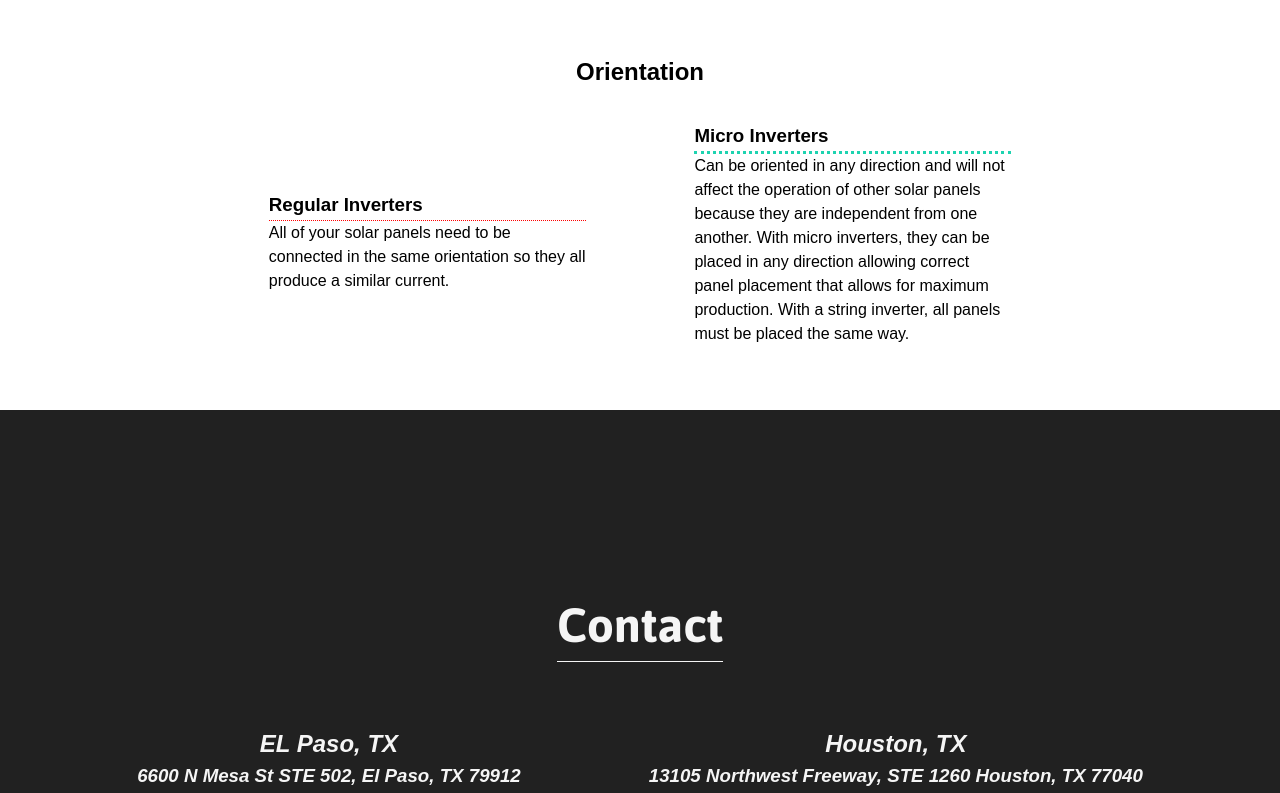
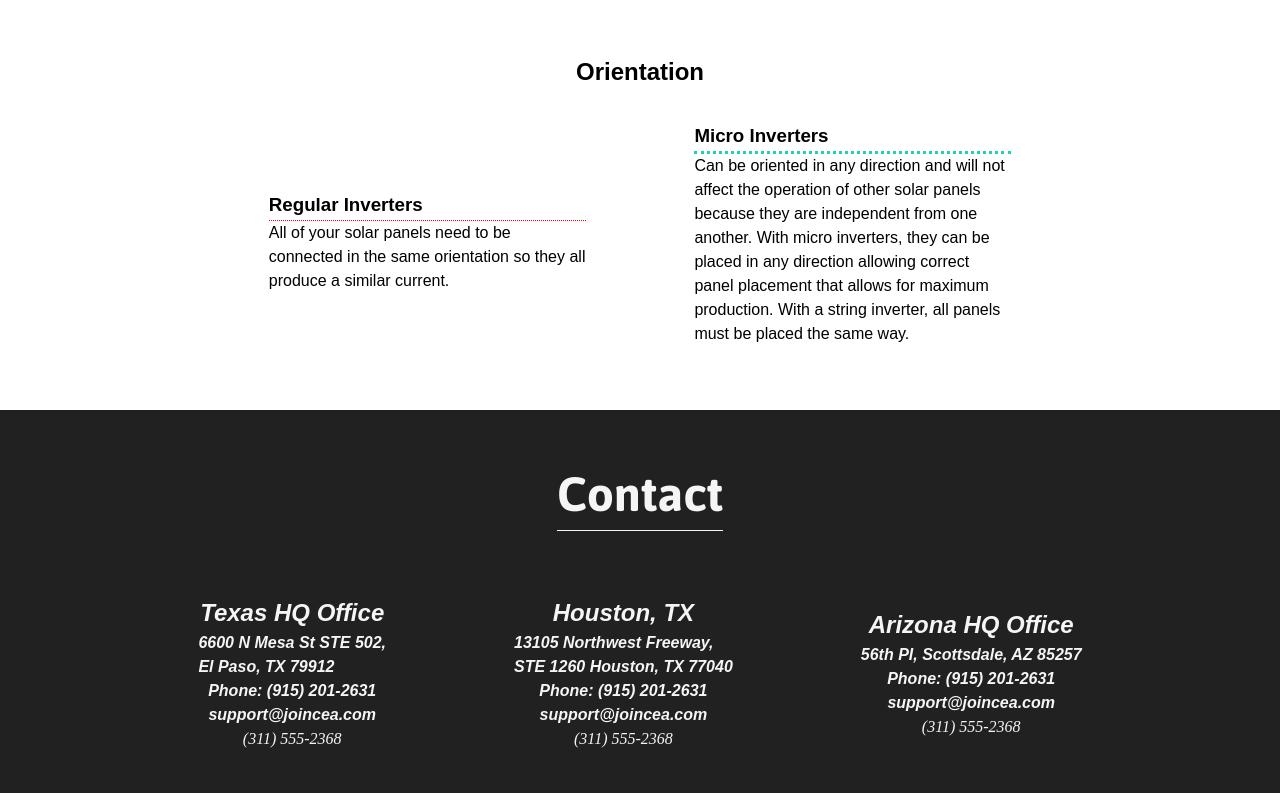
Before and after one commit to eric-santosCEA/second-solarcea, a React (Create React App) app: page /solar-basics in a window 1280 px wide. Shown: the part 2000-2793 px from the top of the page. Built offline with nearby package versions, Linux system fonts and the light colour scheme.

Commit message:
fixed footer height

```diff
--- a/src/components/Footer.js
+++ b/src/components/Footer.js
@@ -15,20 +15,61 @@ const Footer = () => {
         <h1>Contact</h1>
         <div className="addresses">
           <address>
-            <h2>EL Paso, TX</h2>
-            <h3>6600 N Mesa St STE 502, El Paso, TX 79912</h3>
-            <a href="mailto:jim@rock.com">
-              <h4>Email: support@joincea.com</h4>
+            <h2>Texas HQ Office</h2>
+            <h4>
+              6600 N Mesa St STE 502,
+              <br /> El Paso, TX 79912
+            </h4>
+            <h4>Phone: (915) 201-2631</h4>
+            <a href="mailto:support@joincea.com">
+              <h4>support@joincea.com</h4>
             </a>
-            <a href="tel:+13115552368">Phone: (311) 555-2368</a>
+            <a href="tel:+13115552368">(311) 555-2368</a>
           </address>
           <address>
             <h2>Houston, TX</h2>
-            <h3>13105 Northwest Freeway, STE 1260 Houston, TX 77040</h3>
-            <a href="mailto:jim@rock.com">
-              <h4>Email: support@joincea.com</h4>
+            <h4>
+              13105 Northwest Freeway,
+              <br /> STE 1260 Houston, TX 77040
+            </h4>
+            <h4>Phone: (915) 201-2631</h4>
+            <a href="mailto:support@joincea.com">
+              <h4>support@joincea.com</h4>
             </a>
-            <a href="tel:+13115552368">Phone: (311) 555-2368</a>
+            <a href="tel:+13115552368">(311) 555-2368</a>
+          </address>
+          <address>
+            <h2>Arizona HQ Office</h2>
+            <h4>56th PI, Scottsdale, AZ 85257</h4>
+            <h4>Phone: (915) 201-2631</h4>
+            <a href="mailto:support@joincea.com">
+              <h4>support@joincea.com</h4>
+            </a>
+            <a href="tel:+13115552368">(311) 555-2368</a>
+          </address>
+          <address>
+            <h2>Florida HQ Office</h2>
+            <h4>
+              12221 N. US-301
+              <br /> Thonotosassa, FL 33592
+            </h4>
+            <h4>Phone: (915) 201-2631</h4>
+            <a href="mailto:support@joincea.com">
+              <h4>support@joincea.com</h4>
+            </a>
+            <a href="tel:+13115552368">(311) 555-2368</a>
+          </address>
+          <address>
+            <h2>Nevada HQ Office</h2>
+            <h4>
+              970 W 190th, STE 302
+              <br /> Torence, CA 90502
+            </h4>
+            <h4>Phone: (915) 201-2631</h4>
+            <a href="mailto:support@joincea.com">
+              <h4>support@joincea.com</h4>
+            </a>
+            <a href="tel:+13115552368">(311) 555-2368</a>
           </address>
         </div>
         <div className="follow-us">
--- a/src/styles/footer.css
+++ b/src/styles/footer.css
@@ -6,7 +6,7 @@
   background-color: #212121;
   color: whitesmoke;
   padding: 3rem;
-  height: 100vh;
+  height: 100%;
 }
 .footer h1 {
   border-bottom: 1px solid whitesmoke;
@@ -25,6 +25,7 @@
   justify-content: center;
   align-items: center;
   flex-flow: column;
+  height: 100%;
 }
 @media screen and (min-width: 768px) {
   .footer .addresses {
@@ -35,7 +36,7 @@
   display: flex;
   justify-content: center;
   align-items: center;
-  flex-flow: column wrap;
+  flex-flow: column;
 }
 @media screen and (min-width: 768px) {
   .footer .addresses address {
@@ -55,6 +56,7 @@
   justify-content: center;
   align-items: center;
   flex-flow: column wrap;
+  height: 100%;
 }
 .footer .follow-us h1 {
   margin-top: 1rem;
--- a/src/styles/footer.less
+++ b/src/styles/footer.less
@@ -6,7 +6,7 @@
   background-color: #212121;
   color: whitesmoke;
   padding: 3rem;
-  height: 100vh;
+  height: 100%;
 
   h1 {
     border-bottom: 1px solid whitesmoke;
@@ -23,6 +23,7 @@
     justify-content: center;
     align-items: center;
     flex-flow: column;
+    height: 100%;
     @media screen and (min-width: 768px) {
       flex-flow: row wrap;
     }
@@ -30,7 +31,7 @@
       display: flex;
       justify-content: center;
       align-items: center;
-      flex-flow: column wrap;
+      flex-flow: column;
       @media screen and (min-width: 768px) {
         margin: 2rem 4rem;
       }
@@ -50,6 +51,7 @@
     justify-content: center;
     align-items: center;
     flex-flow: column wrap;
+    height: 100%;
     h1 {
       margin-top: 1rem;
       @media screen and (min-width: 1568px) {
```
